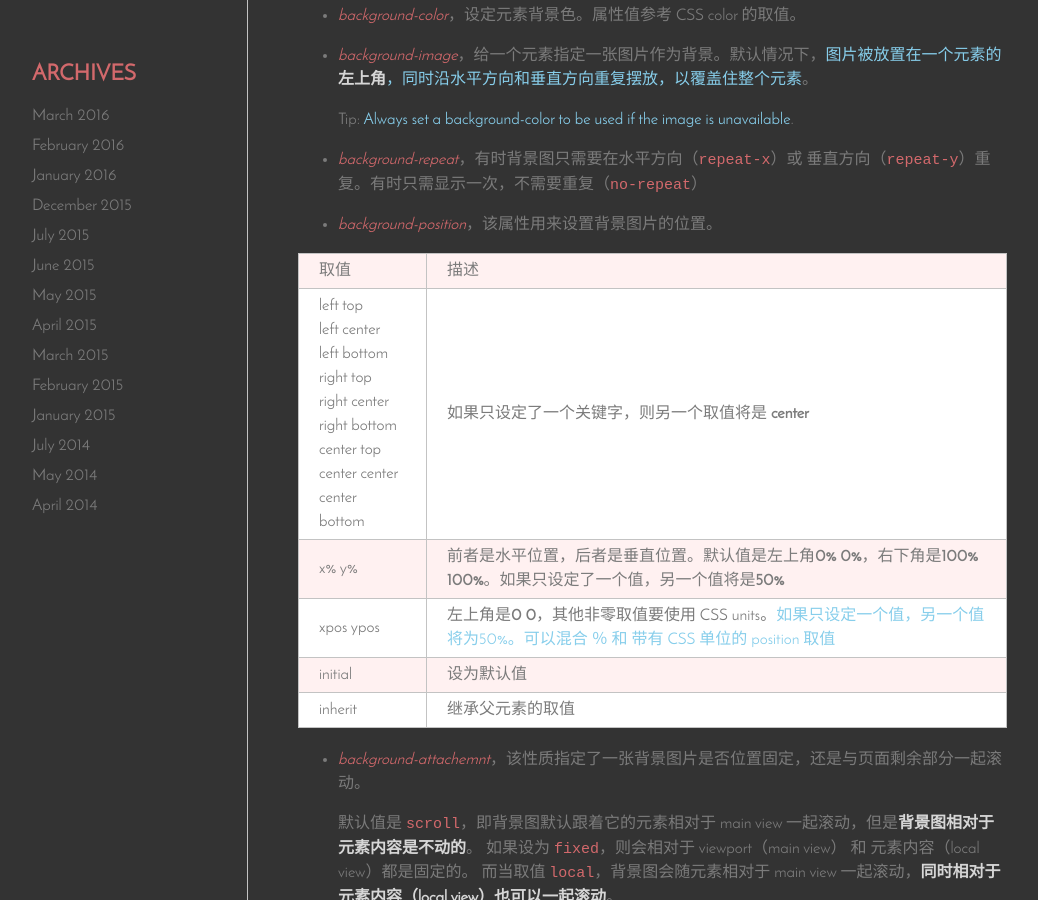
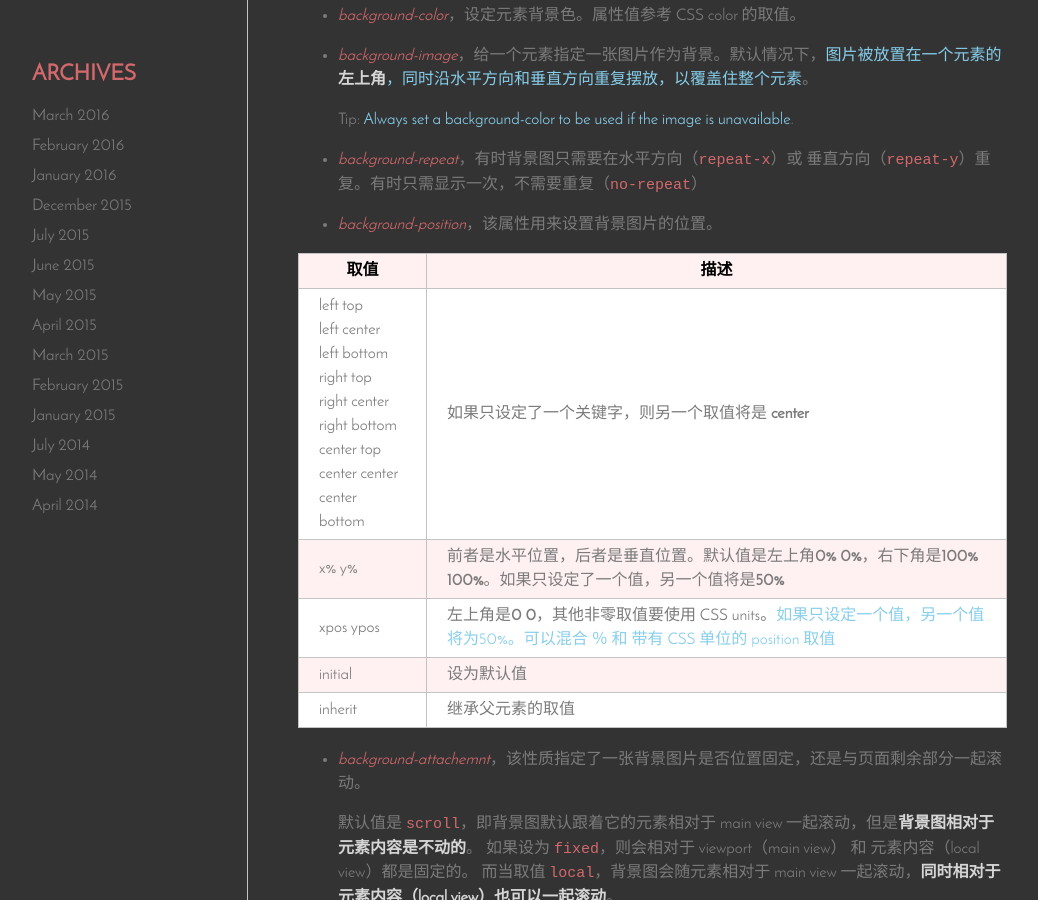
Before and after one commit to Vivi-wu/dive-into-web, a Jekyll site: the page built from _posts/2014-04-03-CSS-Colors-Backgrounds.markdown, in a window 1280 px wide and 900 px high, scrolled down 1252 px. Shown: the whole window, without its empty margins (98-1136 px from the left). Built offline with Jekyll 4.4.1, drawn with Linux system fonts in a browser that asks for light colours; nearby versions of some CDN libraries.

Commit message:
better table th formatting for display

```diff
--- a/_posts/2014-04-03-CSS-Colors-Backgrounds.markdown
+++ b/_posts/2014-04-03-CSS-Colors-Backgrounds.markdown
@@ -42,7 +42,7 @@ CSS 背景属性用来定义元素的背景效果。
 
 <table>
   <tr>
-    <td style="width:8em;">取值</td><td>描述</td>
+    <th style="width:8em;">取值</th><th>描述</th>
   </tr>
   <tr>
     <td>left top<br>left center<br>left bottom<br>right top<br>right center<br>right bottom<br>
@@ -97,7 +97,7 @@ CSS 背景属性用来定义元素的背景效果。
 
 <table>
   <tr>
-    <td>取值</td><td>描述</td>
+    <th style="width:10em;">取值</th><th>描述</th>
   </tr>
   <tr>
     <td>auto</td><td>默认值。背景图尺寸就是图片实际大小</td>
--- a/_posts/2015-05-04-JavaScript-Date.markdown
+++ b/_posts/2015-05-04-JavaScript-Date.markdown
@@ -116,7 +116,7 @@ JS会忽略掉 day name（星期几）和 time 括号里面的错误，随便写
   <td>返回自从 January 1, 1970 00:00:00 UTC 到现在的毫秒数</td>
 </tr>
 <tr>
-  <td>Date.UTC(year,month,day,hours,minutes,seconds,millisec</td>
+  <td>Date.UTC(year,month,day,hours,minutes,seconds,milliseconds)</td>
   <td>前三个参数是 required 的，该方法根据世界时间，返回自从1970年1月1日午夜开始到指定日期的毫秒数</td>
 </tr>
 </tbody></table>
```
